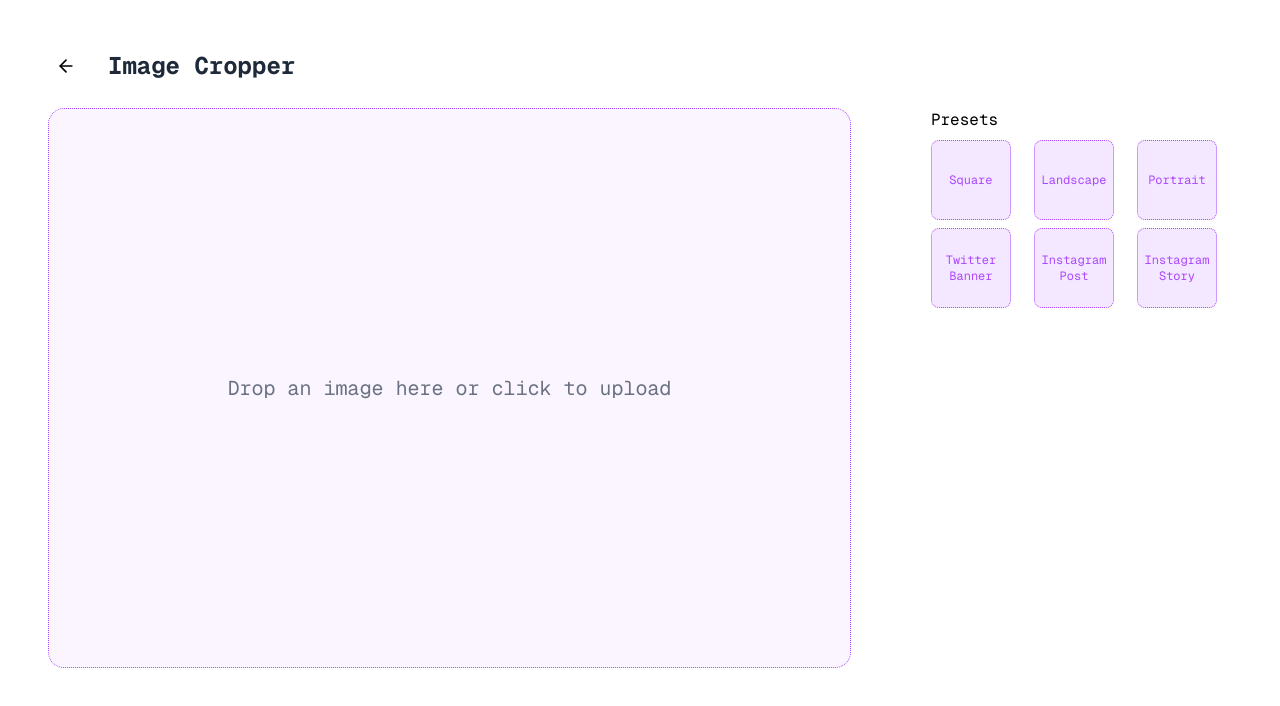
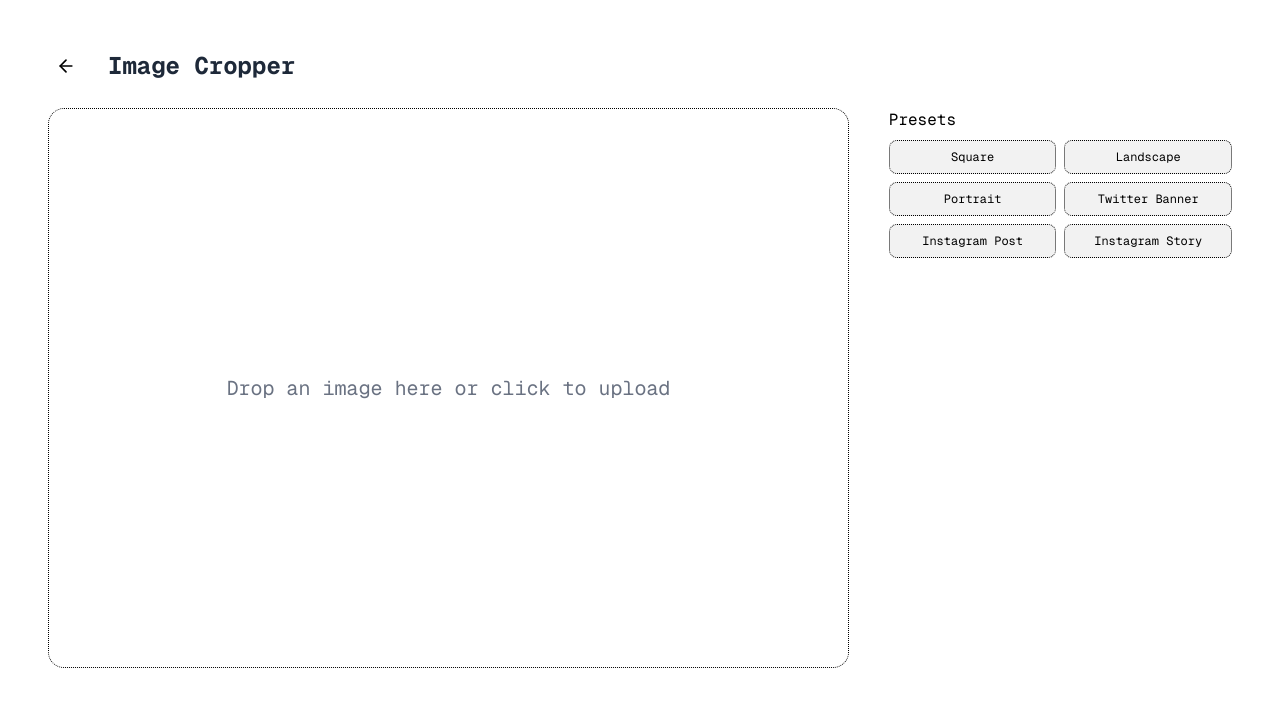
Before and after one commit to akinloluwami/manytools, a React (Vite) app: page /image-cropper in a window 1280 px wide. Shown: the top 706 px of the page. Built offline with nearby package versions, Linux system fonts and the light colour scheme; no server answers.

Commit message:
style: enhance image cropper UI with updated layout, button styling, and preset selection functionality

```diff
--- a/src/routes/(tools)/image-cropper.tsx
+++ b/src/routes/(tools)/image-cropper.tsx
@@ -165,16 +165,18 @@ function RouteComponent() {
     document.body.removeChild(link);
   };
 
+  const [selectedPresent, setSelectedPresent] = useState("");
+
   return (
     <ContentLayout title="Image Cropper">
-      <div className="flex gap-20">
-        <div className="w-[80%]">
+      <div className="flex gap-10">
+        <div className="w-[70%]">
           {!image && (
             <>
               <div className="w-full">
                 <div
                   {...getRootProps()}
-                  className="w-full border border-purple-500 border-dotted h-[70vh] rounded-2xl bg-purple-50 flex items-center justify-center cursor-pointer relative"
+                  className="w-full border border-black border-dotted h-[70vh] rounded-2xl bg-black/[2] flex items-center justify-center cursor-pointer relative"
                 >
                   {image && (
                     <button
@@ -189,10 +191,7 @@ function RouteComponent() {
                   )}
                   <input {...getInputProps()} />
                   {loading ? (
-                    <Loader2
-                      className="animate-spin text-purple-500"
-                      size={40}
-                    />
+                    <Loader2 className="animate-spin text-black" size={40} />
                   ) : image ? (
                     <img
                       src={image}
@@ -239,12 +238,17 @@ function RouteComponent() {
         <div className="w-[30%]">
           <div className="">
             <p>Presets</p>
-            <div className="grid grid-cols-3 gap-2 mt-2">
+            <div className="grid grid-cols-2 gap-2 mt-2">
               {presets.map((preset) => (
                 <Button
                   key={preset.name}
-                  onClick={() => setCrop(preset.crop)}
-                  className="size-20 text-xs text-center !bg-purple-100 !text-purple-500 border !border-purple-500 border-dotted hover:!bg-purple-200 flex items-center justify-center"
+                  onClick={() => {
+                    setSelectedPresent(preset.name);
+                    setCrop(preset.crop);
+                  }}
+                  className={`text-xs text-center border !border-black border-dotted flex items-center justify-center transition-all
+                    ${preset.name === selectedPresent ? "bg-black text-white" : "!bg-black/5 !text-black hover:!bg-black/10"}
+                    `}
                 >
                   {preset.name}
                 </Button>
```
